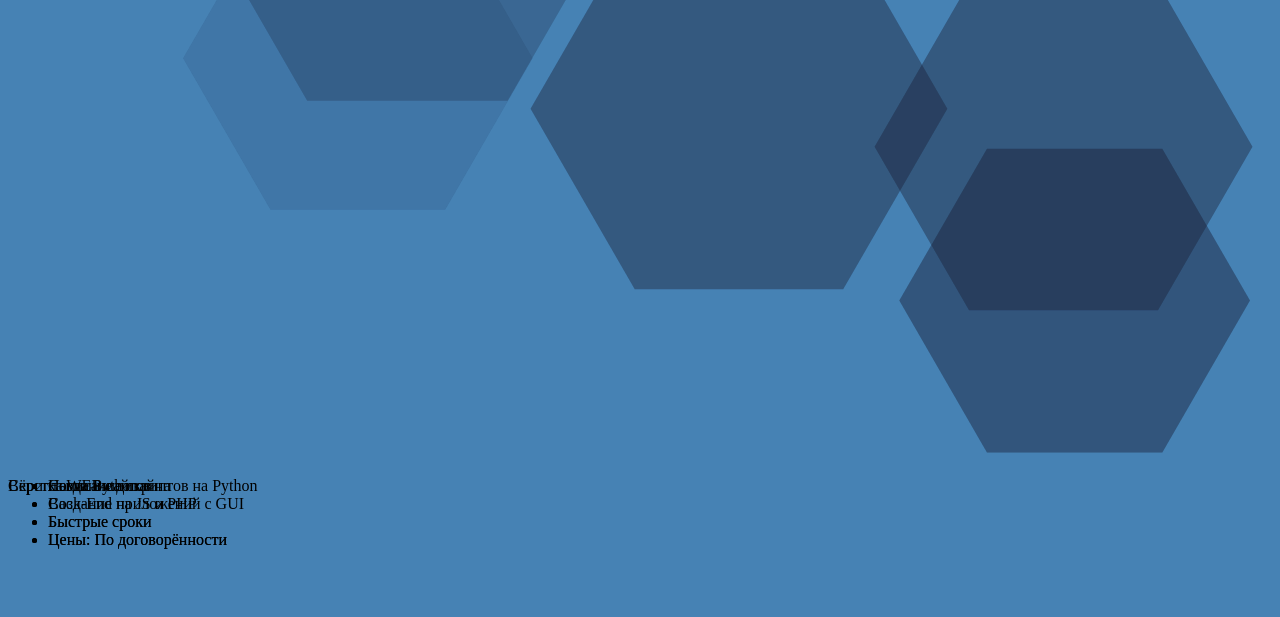
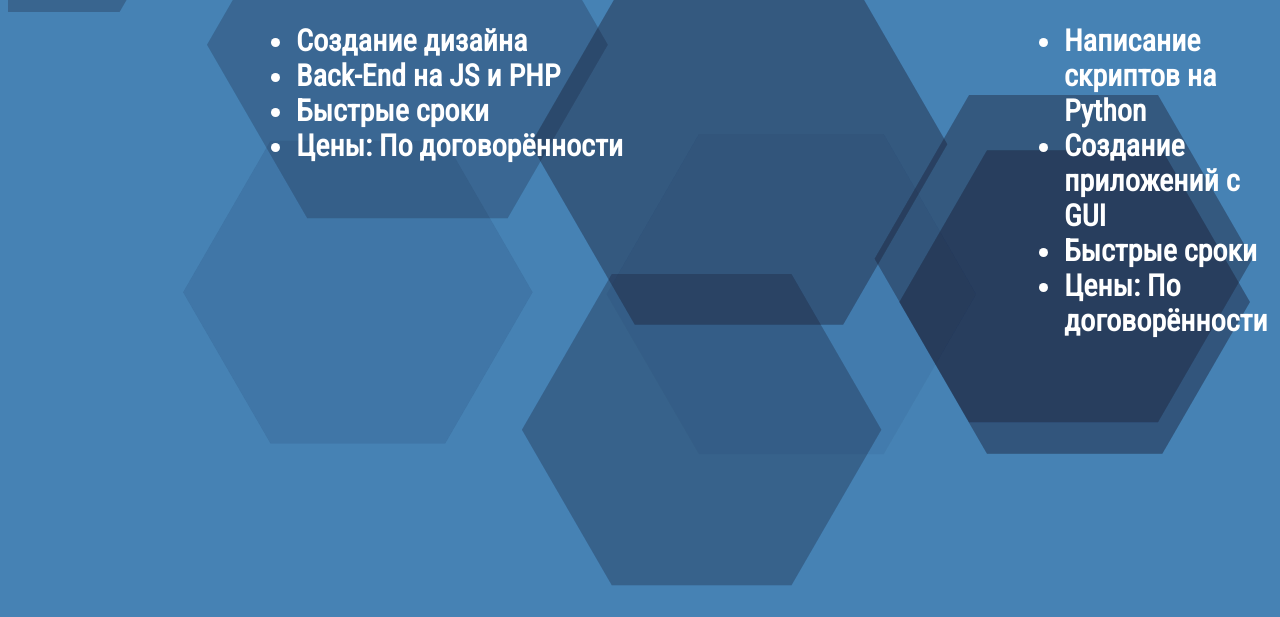
Before and after one commit to N7Eight/N7Eight.github.io, a plain HTML site: page amenities.html in a window 1280 px wide. Shown: the part 183-800 px from the top of the page. Drawn offline with Linux system fonts and the light colour scheme.

Commit message:
Initial commit

```diff
--- a/css/style.css
+++ b/css/style.css
@@ -71,6 +71,10 @@ html {
 .hidden-menu-ticker:checked ~ .btn-menu span.third {
   -webkit-transform: rotate(-45deg);
   top: -10px;
+}
+
+#particles-js {
+  height: 97.5vh;
 }
 
 a {
--- a/css/style2.css
+++ b/css/style2.css
@@ -3,6 +3,10 @@ html {
   padding: 0px;
   background: #4682B4;
   overflow: hidden;
+}
+
+#particles-js {
+  height: 97.5vh;
 }
 
 .hidden-menu {
@@ -94,20 +98,38 @@ ul {
   margin-bottom: 50px;
 }
 
+.web p, .web ul, .python p, .python ul {
+  color: white;
+  font-family: 'Roboto Condensed', sans-serif;
+  font-weight: bold;
+}
+
 .web p {
   position: absolute;
+  font-size: 40px;
+  top: 10vh;
+  left: 32vh;
 }
 
 .web ul {
   position: absolute;
+  font-size: 30px;
+  top: 22vh;
+  left: 32vh;
 }
 
 .python p {
   position: absolute;
+  font-size: 40px;
+  top: 10vh;
+  right: 32vh;
 }
 
 .python ul {
   position: absolute;
+  font-size: 30px;
+  top: 22vh;
+  left: 128vh;
 }
 
 @media screen and (max-width: 1080px) {
```
